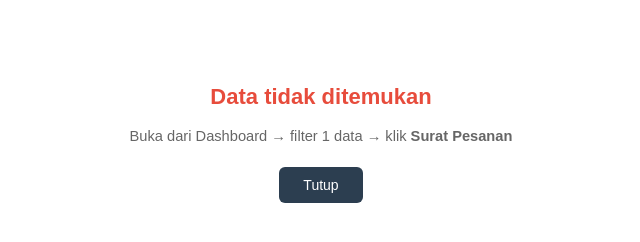
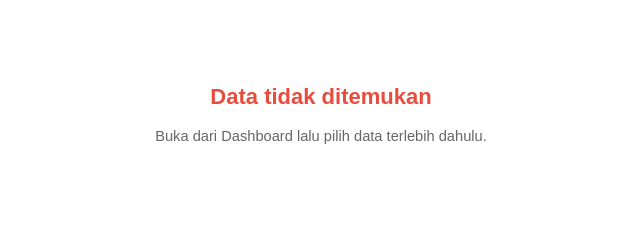
Before and after one commit to Mahyu-Herdi/App-Monitor-Pengerjaan-Dan-Maintenance-YMAP, a plain HTML site: page sp.html in a window 1280 px wide. Shown: the whole page, without its empty margins (319-959 px from the left). Drawn offline with Linux system fonts and the light colour scheme.

Commit message:
Update sp.html

```diff
--- a/sp.html
+++ b/sp.html
@@ -1,8 +1,8 @@
 <!DOCTYPE html>
 <html lang="id">
 <head>
-  <meta charset="UTF-8"><title>Surat Pesanan — SMM Dapur MBG</title>
-  <script src="config.js"></script>
+  <meta charset="UTF-8">
+  <title>Surat Pesanan — SMM Dapur MBG</title>
   <style>
     @page { size: A4; margin: 15mm 18mm; }
     *{ box-sizing:border-box; margin:0; padding:0; }
@@ -135,28 +135,24 @@ document.addEventListener('DOMContentLoaded', () => {
   const raw = localStorage.getItem('smm_siap_cetak');
   const set = JSON.parse(localStorage.getItem('smm_setting') || '{}');
   if(!raw){
-    document.body.innerHTML='<div style="text-align:center;padding:80px;font-family:sans-serif"><h2 style="color:#e74c3c">Data tidak ditemukan</h2><p style="color:#666;margin-top:12px">Buka dari Dashboard → filter 1 data → klik <b>Surat Pesanan</b></p><button onclick="window.close()" style="margin-top:20px;padding:10px 24px;background:#2c3e50;color:#fff;border:none;border-radius:6px;cursor:pointer;font-size:14px">Tutup</button></div>';
+    document.body.innerHTML='<div style="text-align:center;padding:80px;font-family:sans-serif"><h2 style="color:#e74c3c">Data tidak ditemukan</h2><p style="color:#666;margin-top:12px">Buka dari Dashboard lalu pilih data terlebih dahulu.</p></div>';
     return;
   }
   const d = JSON.parse(raw);
   const b = d.bundle, items = d.items||[];
 
-  // KOP
+  // KOP SURAT (Ditanam Langsung Menggunakan Format Direct Download Google Drive)
   const kopEl = document.getElementById('kopEl');
-  // Prioritas: setting kop → config.js KOP_SURAT_URL → Kop.png lokal → teks
-  const kopUrl = set.kop || (typeof KOP_SURAT_URL!=='undefined' ? KOP_SURAT_URL : '');
-  if(kopUrl && kopUrl!=='Kop.png'){
-    kopEl.innerHTML=`<img src="${kopUrl}" alt="Kop Surat">`;
-  } else {
-    const img=new Image();
-    img.onload=()=>kopEl.innerHTML=`<img src="Kop.png" alt="Kop Surat">`;
-    img.onerror=()=>kopEl.innerHTML=`<div class="kop-txt"><h1>SMM DAPUR MBG</h1><p>Sistem Monitoring & Maintenance</p></div>`;
-    img.src='Kop.png';
-  }
+  const kopUrl = set.kop || "https://docs.google.com/uc?export=download&id=1kxpb7dLKVYZTRgrihvpIJbLjelJ7YpTt";
+
+  const img=new Image();
+  img.onload=()=>kopEl.innerHTML=`<img src="${kopUrl}" alt="Kop Surat">`;
+  img.onerror=()=>kopEl.innerHTML=`<div class="kop-txt"><h1>SMM DAPUR MBG</h1><p>Sistem Monitoring & Maintenance</p></div>`;
+  img.src=kopUrl;
 
   // Nomor Dokumen
   const noP = String(b.noUrut).length>8 ? String(b.noUrut).slice(-4) : b.noUrut;
-  document.getElementById('noDoc').innerText = `MAP-SP/${String(noP).padStart(3,'0')}/MBG/${new Date().getFullYear()}`;
+  document.getElementById('noDoc').innerText = `MAP-SP/${String(noP||'001').padStart(3,'0')}/MBG/${new Date().getFullYear()}`;
 
   // Format tanggal
   const fmtTgl = s => { if(!s) return '—'; const[y,m,dd]=s.split('-'); const bln=['','Jan','Feb','Mar','Apr','Mei','Jun','Jul','Agu','Sep','Okt','Nov','Des']; return `${dd} ${bln[+m]} ${y}`; };
@@ -177,13 +173,13 @@ document.addEventListener('DOMContentLoaded', () => {
     html+=`<tr><td class="tc">${i+1}</td><td>${it.namaBarang||'—'}</td><td class="tc">${it.qty||0}</td><td>${it.satuan||'—'}</td><td class="tr">Rp ${rp(it.hargaSatuan)}</td><td class="tr">Rp ${rp(it.total)}</td></tr>`;
   });
   document.getElementById('spBody').innerHTML = html||'<tr><td colspan="6" class="tc" style="color:#888;padding:12px">Tidak ada item</td></tr>';
-  document.getElementById('spTotal').innerText = 'Rp ' + rp(total);
+  document.getElementById('spTotal').innerText = 'Rp ' + rp(b.anggaranAwal || total);
 
-  // TTD
+  // TTD & Lokasi Pensetujuan
   document.getElementById('tJab').innerText   = set.jab||'Penanggung Jawab';
-  document.getElementById('tNama1').innerText = set.jab||'—';
+  document.getElementById('tNama1').innerText = set.nama||'—';
   document.getElementById('tLok1').innerText  = set.lok||'';
-  document.getElementById('tKota').innerText  = `${set.lok||'Lokasi'}, ${tglCetak}`;
+  document.getElementById('tKota').innerText  = `${set.lok||'Jakarta'}, ${tglCetak}`;
   document.getElementById('tNamaPIC').innerText = b.pic||'—';
   document.getElementById('fCetak').innerText = tglCetak;
 
```
